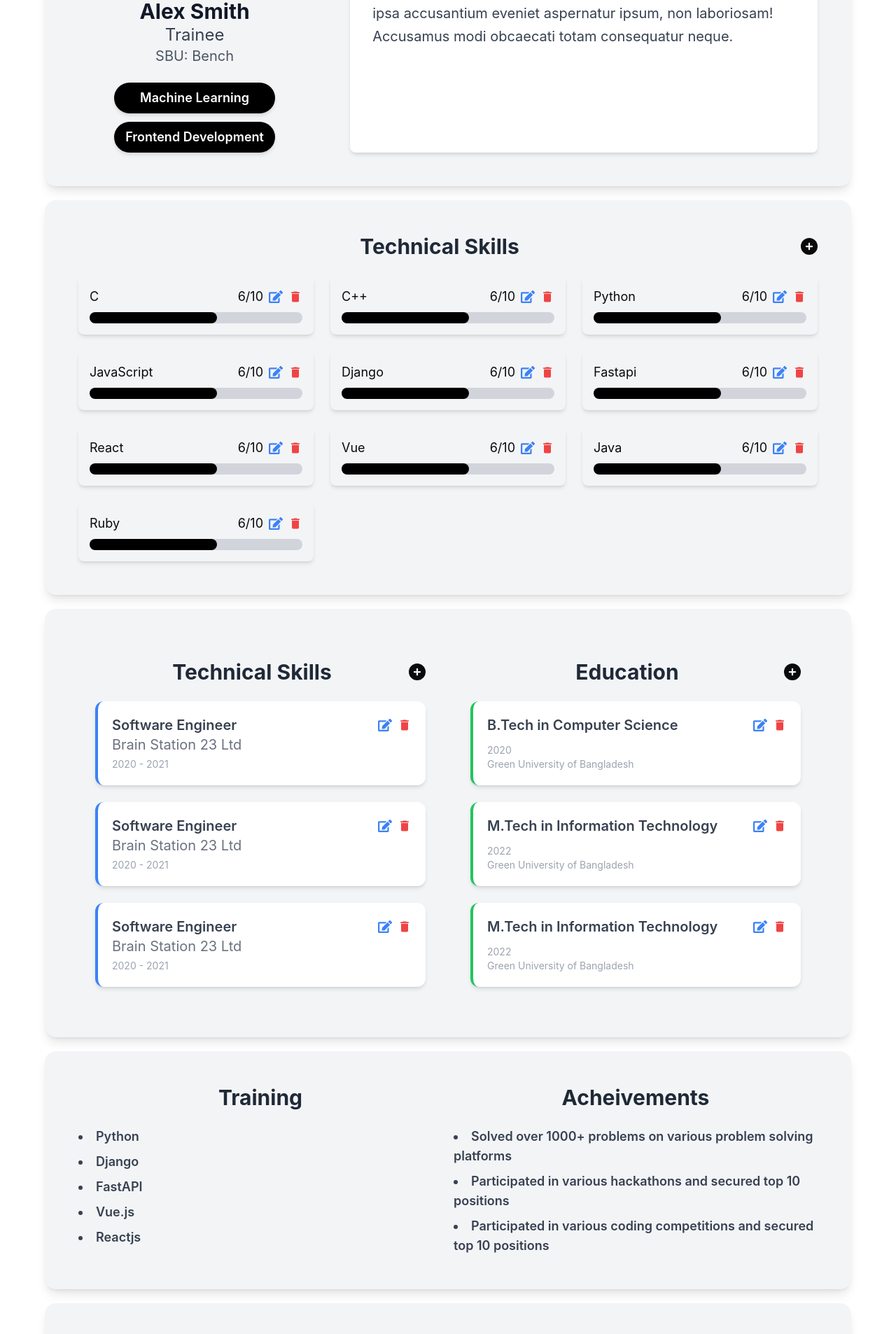
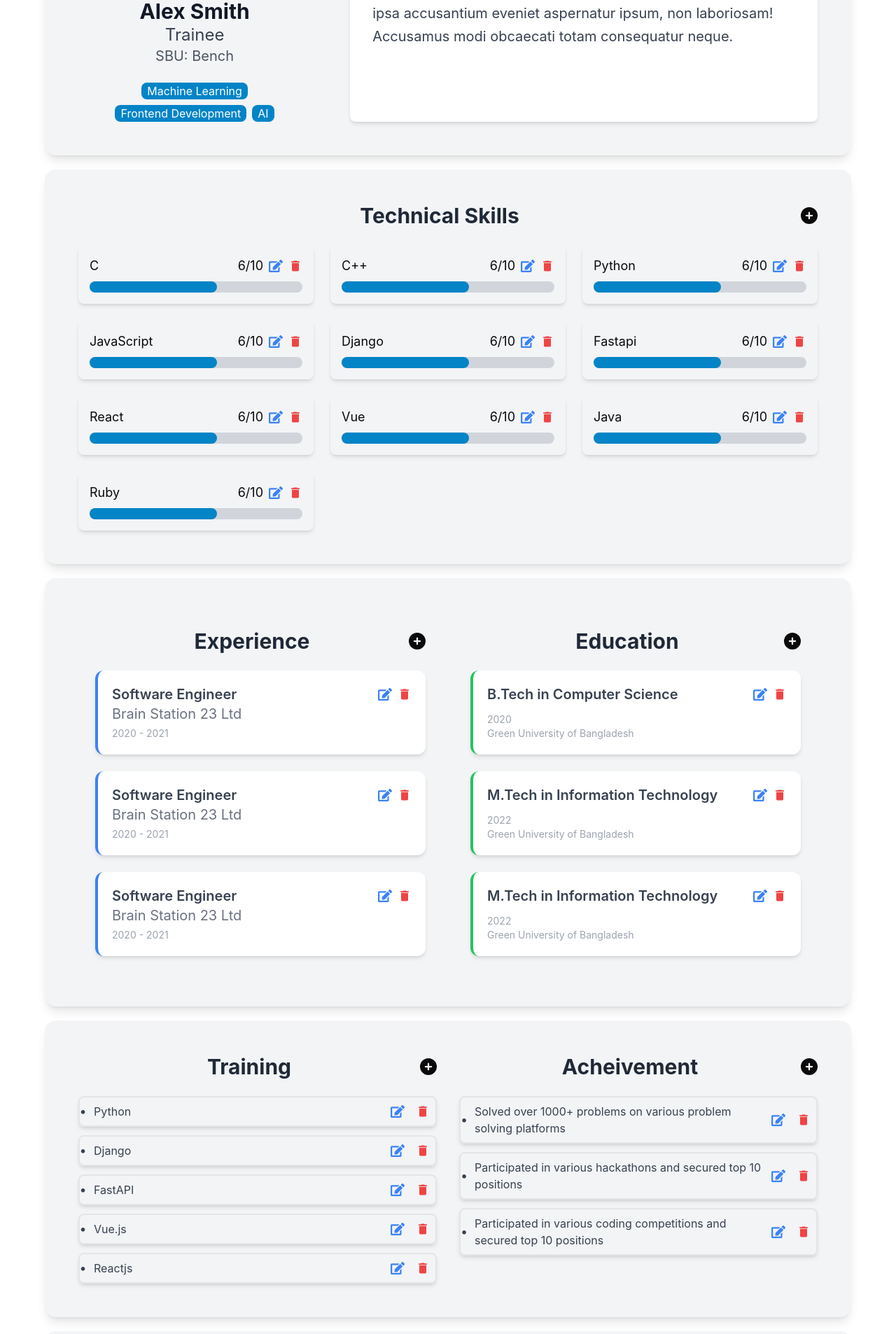
Before and after one commit to avik1658/brainstation_cv, a React (Vite) app: page /home in a window 1280 px wide. Shown: the part 294-2200 px from the top of the page at 70% size. Built offline with nearby package versions, Linux system fonts and the light colour scheme.

Commit message:
Added modal window for training and experience, Various small fix

```diff
--- a/src/components/Navbar.tsx
+++ b/src/components/Navbar.tsx
@@ -90,8 +90,12 @@ function NavModal() {
 
 export default function Navbar() {
     return (
-        <nav className="bg-black text-white px-6 py-4 shadow-md flex justify-between items-center">
-            <img src="/brain.png" alt="brainstation" className="w-12 h-12 rounded-full" />
+        <nav className="bg-indigo-950 text-white px-6 py-4 shadow-md flex justify-between items-center">
+            <div className="flex gap-4 items-center">
+                <img src="/brain.png" alt="brainstation" className="w-12 h-12 rounded-full" />
+                <p className="text-3xl font-bold text-sky-600">BrainStation23</p>
+            </div>
+
             <div className="flex gap-4">
 
                 <DropdownMenu>
--- a/src/components/homepage/Achievement.tsx
+++ b/src/components/homepage/Achievement.tsx
@@ -1,14 +1,77 @@
 import { acheivements } from "./dummyData";
+import { FaEdit } from "react-icons/fa";
+import { FaCirclePlus } from "react-icons/fa6";
+import { MdDelete } from "react-icons/md";
+import { Button } from "../ui/button";
+import { useState } from "react";
+import {
+  Dialog,
+  DialogContent,
+  DialogHeader,
+  DialogTitle,
+  DialogTrigger,
+  DialogFooter
+} from "@/components/ui/dialog";
+import { Input } from "../ui/input";
+import { Label } from "../ui/label";
 
+function AcheivementModal({ modalType }: { modalType: string }) {
+    return (
+        <DialogContent>
+            <DialogHeader>
+                <DialogTitle>{modalType === "add" ? "Add Acheivement" : "Edit Acheivement"}</DialogTitle>
+            </DialogHeader>
+            <div className="mt-2 flex flex-col gap-y-4">
+                <div>
+                    <Label>Acheivement</Label>
+                    <Input />
+                </div>
+            </div>
+            <DialogFooter>
+                <Button type="submit">{modalType === "add" ? "Add Acheivement" : "Save Changes"}</Button>
+            </DialogFooter>
+        </DialogContent>
+    );
+}
 export default function Acheivement() {
+    const [modalType, setModalType] = useState("");
+
     return (
         <div className="bg-gray-100 rounded-2xl w-full max-w-4xl mx-auto">
-            <h1 className="text-3xl font-bold text-center text-gray-800 mb-6">Acheivements</h1>
+            <div className="flex justify-between items-center mb-6">
+                <h1 className="text-3xl font-bold text-gray-800 flex-1 text-center">Acheivement</h1>
+                <Dialog>
+                    <DialogTrigger asChild>
+                        <button onClick={() => setModalType("add")}><FaCirclePlus className="text-2xl hover:text-sky-600"/></button>
+                    </DialogTrigger>
+                    <AcheivementModal modalType={modalType} />
+                </Dialog>
+            </div>
 
-            <ul className="list-disc list-inside space-y-2 text-lg text-gray-700">
+            <ul className="list-disc text-lg text-gray-700 space-y-3">
                 {acheivements.map((element, index) => (
-                    <li key={index} className="font-semibold">
-                        {element}
+                    <li
+                        key={index}
+                        className="flex items-center justify-between gap-x-3 pl-5 relative before:content-['•'] before:absolute before:left-0 before:text-gray-700 border-2 rounded-lg p-2 shadow-md hover:shadow-xl transition-all duration-300"
+                    >
+                        <h2 className="text-base font-normal text-gray-700">{element}</h2>
+
+                        <div className="flex items-center gap-x-4">
+                            <Dialog>
+                                <DialogTrigger asChild>
+                                    <button
+                                        className="text-blue-500 hover:text-blue-700"
+                                        onClick={() => setModalType("edit")}
+                                    >
+                                        <FaEdit size={20} />
+                                    </button>
+                                </DialogTrigger>
+                                <AcheivementModal modalType={modalType} />
+                            </Dialog>
+                            <button className="text-red-500 hover:text-red-700">
+                                <MdDelete size={20} />
+                            </button>
+                        </div>
                     </li>
                 ))}
             </ul>
--- a/src/components/homepage/Biography.tsx
+++ b/src/components/homepage/Biography.tsx
@@ -10,11 +10,9 @@ export default function Biography() {
                 <h2 className="text-2xl text-gray-700">{profileInfo.position}</h2>
                 <h3 className="text-xl text-gray-600">SBU: {profileInfo.sbu}</h3>
 
-                <div className="mt-6 flex flex-col flex-wrap gap-3">
+                <div className="mt-6 flex flex-row flex-wrap gap-2 items-center justify-center">
                     {profileInfo.interestedIn.map((element, index) => (
-                        <span key={index} className="bg-black text-center text-white text-lg font-semibold px-4 py-2 rounded-full shadow-md">
-                            {element}
-                        </span>
+                        <p key={index} className="bg-sky-600 rounded-lg text-white px-2 items-center" >{element}</p>
                     ))}
                 </div>
             </div>
--- a/src/components/homepage/Experience.tsx
+++ b/src/components/homepage/Experience.tsx
@@ -51,7 +51,7 @@ export default function Experience() {
     return (
         <div className="bg-gray-100 rounded-2xl w-full max-w-4xl mx-auto p-6">
             <div className="flex justify-between items-center mb-6">
-                <h1 className="text-3xl font-bold text-gray-800 flex-1 text-center">Technical Skills</h1>
+                <h1 className="text-3xl font-bold text-gray-800 flex-1 text-center">Experience</h1>
                 <Dialog>
                     <DialogTrigger asChild>
                         <button onClick={() => setModalType("add")}><FaCirclePlus className="text-2xl hover:text-sky-600"/></button>
--- a/src/components/homepage/Skill.tsx
+++ b/src/components/homepage/Skill.tsx
@@ -85,7 +85,7 @@ export default function Skill() {
 
                         <div className="w-full bg-gray-300 h-4 rounded-full mt-2">
                             <div
-                                className="bg-black h-4 rounded-full transition-all duration-500"
+                                className="bg-sky-600 h-4 rounded-full transition-all duration-500"
                                 style={{ width: `${element.rating * 10}%` }}
                             ></div>
                         </div>
--- a/src/components/homepage/TraingAndAchievement.tsx
+++ b/src/components/homepage/TraingAndAchievement.tsx
@@ -4,7 +4,7 @@ import Training from "./Training";
 
 export default function TraingAndAchievement() {
     return (
-        <div className="p-12 bg-gray-100 rounded-2xl shadow-lg max-w-6xl mx-auto my-5 grid grid-cols-1 md:grid-cols-2 gap-4">
+        <div className="p-12 bg-gray-100 rounded-2xl shadow-lg max-w-6xl mx-auto my-5 grid grid-cols-1 md:grid-cols-2 gap-8">
             <Training/>
             <Acheivement/>
         </div>
--- a/src/components/homepage/Training.tsx
+++ b/src/components/homepage/Training.tsx
@@ -1,16 +1,80 @@
 import { training } from "./dummyData";
+import { FaEdit } from "react-icons/fa";
+import { FaCirclePlus } from "react-icons/fa6";
+import { MdDelete } from "react-icons/md";
+import { Button } from "../ui/button";
+import { useState } from "react";
+import {
+  Dialog,
+  DialogContent,
+  DialogHeader,
+  DialogTitle,
+  DialogTrigger,
+  DialogFooter
+} from "@/components/ui/dialog";
+import { Input } from "../ui/input";
+import { Label } from "../ui/label";
 
+function TrainingModal({ modalType }: { modalType: string }) {
+    return (
+        <DialogContent>
+            <DialogHeader>
+                <DialogTitle>{modalType === "add" ? "Add Training" : "Edit Training"}</DialogTitle>
+            </DialogHeader>
+            <div className="mt-2 flex flex-col gap-y-4">
+                <div>
+                    <Label>Training</Label>
+                    <Input />
+                </div>
+            </div>
+            <DialogFooter>
+                <Button type="submit">{modalType === "add" ? "Add Training" : "Save Changes"}</Button>
+            </DialogFooter>
+        </DialogContent>
+    );
+}
 export default function Training() {
+    const [modalType, setModalType] = useState("");
     return (
         <div className="bg-gray-100 rounded-2xl w-full max-w-4xl mx-auto">
-            <h1 className="text-3xl font-bold text-center text-gray-800 mb-6">Training</h1>
-            <ul className="list-disc list-inside space-y-2 text-lg text-gray-700">
+            <div className="flex justify-between items-center mb-6">
+                <h1 className="text-3xl font-bold text-gray-800 flex-1 text-center">Training</h1>
+                <Dialog>
+                    <DialogTrigger asChild>
+                        <button onClick={() => setModalType("add")}><FaCirclePlus className="text-2xl hover:text-sky-600"/></button>
+                    </DialogTrigger>
+                    <TrainingModal modalType={modalType} />
+                </Dialog>
+            </div>
+            <ul className="list-disc text-lg text-gray-700 space-y-3">
                 {training.map((element, index) => (
-                    <li key={index} className="font-semibold">
-                        {element}
+                    <li
+                        key={index}
+                        className="flex items-center justify-between gap-x-3 font-semibold pl-5 relative before:content-['•'] before:absolute before:left-0 before:text-gray-700 border-2 rounded-lg p-2 shadow-md hover:shadow-xl transition-all duration-300"
+                    >
+                        <h2 className="text-base font-normal text-gray-700">{element}</h2>
+
+                        <div className="flex items-center gap-x-4">
+                            <Dialog>
+                                <DialogTrigger asChild>
+                                    <button
+                                        className="text-blue-500 hover:text-blue-700"
+                                        onClick={() => setModalType("edit")}
+                                    >
+                                        <FaEdit size={20} />
+                                    </button>
+                                </DialogTrigger>
+                                <TrainingModal modalType={modalType} />
+                            </Dialog>
+                            <button className="text-red-500 hover:text-red-700">
+                                <MdDelete size={20} />
+                            </button>
+                        </div>
                     </li>
                 ))}
             </ul>
+
+
         </div>
     );
 }
--- a/src/components/homepage/dummyData.ts
+++ b/src/components/homepage/dummyData.ts
@@ -2,7 +2,7 @@ const profileInfo = {
     fullname: 'Alex Smith',
     position: 'Trainee',
     sbu: 'Bench',
-    interestedIn: ['Machine Learning', 'Frontend Development'],
+    interestedIn: ['Machine Learning', 'Frontend Development','AI'],
     biography: 'This is my Biography. A passionate learner and tech enthusiast exploring Machine Learning and Frontend Development.'
 };
 
```
